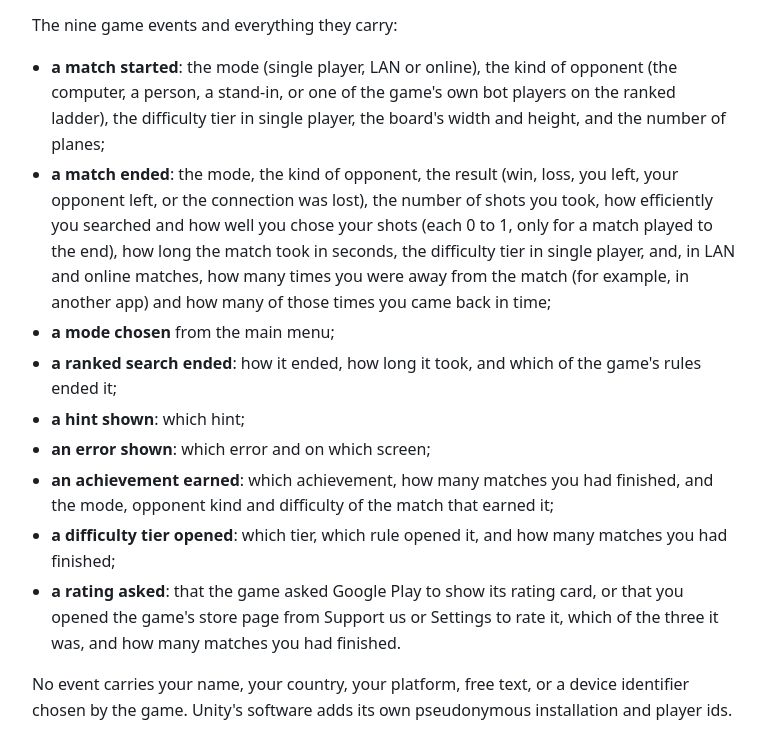
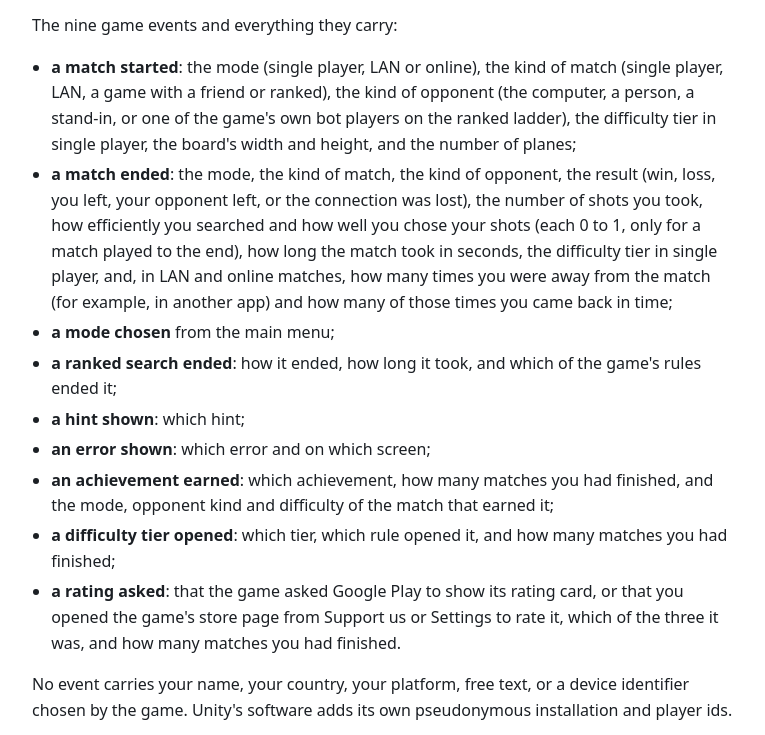
Before and after one commit to 95eal/95eal.github.io, a plain HTML site: page airplanes/privacy.html in a window 1280 px wide. Shown: the part 6445-7180 px from the top of the page, without its empty margins (256-1021 px from the left). Drawn offline with Linux system fonts and the light colour scheme.

Commit message:
Privacy policy for 1010: the kind of match, six one-time items
Approved by the owner on 22 Nov. The effective date is set on the day 1010 goes to a track; merge then.

Co-Authored-By: Claude Opus 5.5 <noreply@anthropic.com>

```diff
--- a/airplanes/privacy.html
+++ b/airplanes/privacy.html
@@ -198,8 +198,8 @@
 </ul>
 <p>The nine game events and everything they carry:</p>
 <ul>
-  <li><strong>a match started</strong>: the mode (single player, LAN or online), the kind of opponent (the computer, a person, a stand-in, or one of the game's own bot players on the ranked ladder), the difficulty tier in single player, the board's width and height, and the number of planes;</li>
-  <li><strong>a match ended</strong>: the mode, the kind of opponent, the result (win, loss, you left, your opponent left, or the connection was lost), the number of shots you took, how efficiently you searched and how well you chose your shots (each 0 to 1, only for a match played to the end), how long the match took in seconds, the difficulty tier in single player, and, in LAN and online matches, how many times you were away from the match (for example, in another app) and how many of those times you came back in time;</li>
+  <li><strong>a match started</strong>: the mode (single player, LAN or online), the kind of match (single player, LAN, a game with a friend or ranked), the kind of opponent (the computer, a person, a stand-in, or one of the game's own bot players on the ranked ladder), the difficulty tier in single player, the board's width and height, and the number of planes;</li>
+  <li><strong>a match ended</strong>: the mode, the kind of match, the kind of opponent, the result (win, loss, you left, your opponent left, or the connection was lost), the number of shots you took, how efficiently you searched and how well you chose your shots (each 0 to 1, only for a match played to the end), how long the match took in seconds, the difficulty tier in single player, and, in LAN and online matches, how many times you were away from the match (for example, in another app) and how many of those times you came back in time;</li>
   <li><strong>a mode chosen</strong> from the main menu;</li>
   <li><strong>a ranked search ended</strong>: how it ended, how long it took, and which of the game's rules ended it;</li>
   <li><strong>a hint shown</strong>: which hint;</li>
@@ -226,7 +226,7 @@
 <p>Nothing in the game's play is gated on consent. Declined or unanswered, every mode plays the same; only the ads differ.</p>
 
 <h2 id="purchases">Purchases</h2>
-<p>The game sells three optional one-time items (Remove ads, Custom games and a Supporter pack) through <strong>Google Play Billing</strong>, with Unity In-App Purchasing connecting the game to Google Play. Google takes the payment: the game never sees or stores your card or other payment details. If you bought the full game in an earlier version of Airplanes (2017–2018), the game restores it from your Google Play account, and it removes ads as Remove ads does.</p>
+<p>The game sells six optional one-time items (Remove ads, Custom games, a Supporter pack, and three upgrades to the Supporter pack for players who already own Remove ads, Custom games or both) through <strong>Google Play Billing</strong>, with Unity In-App Purchasing connecting the game to Google Play. Google takes the payment: the game never sees or stores your card or other payment details. If you bought the full game in an earlier version of Airplanes (2017–2018), the game restores it from your Google Play account, and it removes ads as Remove ads does.</p>
 <p>What the game stores is the list of product ids you own, which it reads from Google Play each time it starts and caches in your profile so that your items work offline. If a purchase is refunded, the next start that can reach Google Play removes it from the cache. A purchase still pending with Google grants nothing until Google reports it bought. Your purchase history is kept by Google under its own policy.</p>
 
 <h2 id="boards">The leaderboards</h2>
```
